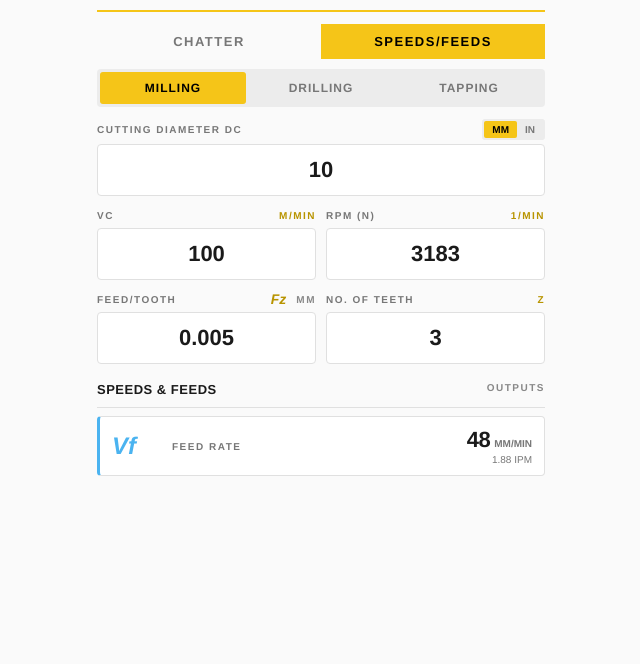
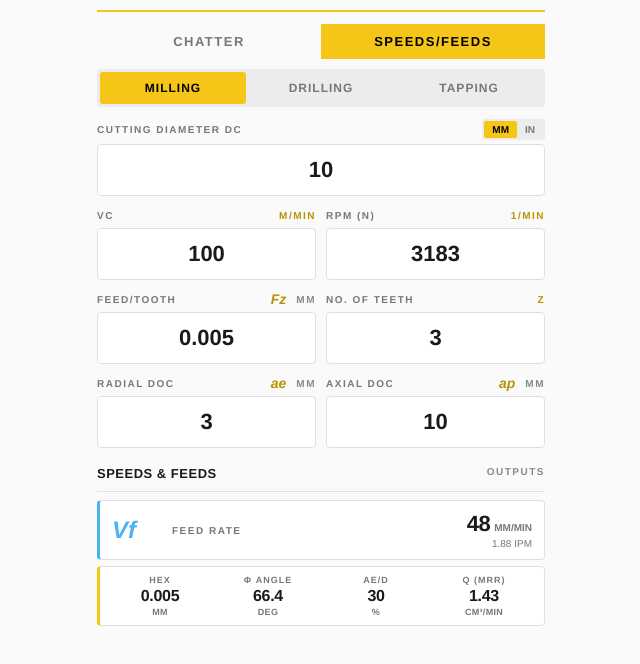
Before and after one commit to adrianrotari/Chatter-calculator-, a plain HTML site: page index.html in a window 1280 px wide. Shown: the whole page, without its empty margins (319-959 px from the left). Drawn offline with Linux system fonts and the light colour scheme.

Commit message:
Update index.html

```diff
--- a/index.html
+++ b/index.html
@@ -110,6 +110,29 @@
   .badge.n { color: var(--accent); }
   .badge.vf { color: #4ab3f0; }
 
+  .output-row.engage {
+    grid-template-columns: 1fr 1fr 1fr 1fr;
+    border-left-color: var(--accent);
+    padding: 8px 8px; gap: 4px;
+  }
+  .output-row.engage .cell {
+    text-align: center;
+    display: flex; flex-direction: column; gap: 2px;
+    min-width: 0;
+  }
+  .output-row.engage .cell .lbl {
+    font-size: 9px; font-weight: 700; letter-spacing: 1px;
+    color: var(--muted); text-transform: uppercase;
+  }
+  .output-row.engage .cell .val {
+    font-size: 16px; font-weight: 900; letter-spacing: -0.3px;
+    line-height: 1.1;
+  }
+  .output-row.engage .cell .u {
+    font-size: 9px; color: var(--muted); font-weight: 700;
+    letter-spacing: 0.3px;
+  }
+
   .output-label {
     font-size: 10px; font-weight: 700; letter-spacing: 1.5px;
     color: var(--muted); text-transform: uppercase;
@@ -187,17 +210,9 @@
 
   <div class="section-label outputs" style="margin-top: 14px;">
     High-Speed Zone
-    <span style="float:right; color:#888; font-weight:700; font-size:10px; letter-spacing:1.5px;">Above Lobe 1</span>
   </div>
   <div class="outputs-divider"></div>
   <div id="chHsResults"></div>
-
-  <div style="margin-top: 14px; text-align:center; font-size:9px; letter-spacing:1px; line-height:1.7; text-transform:uppercase;">
-    <div style="color:#777;"><span style="color:#b89400;">Lobe 1</span> = Highest RPM, Most Aggressive Cut</div>
-    <div style="color:#777;">Higher Lobes = Lower RPM, More Conservative</div>
-    <div style="color:#777;"><span style="color:#2a8fc7;">High-Speed Zone</span> = HSM / Aluminum Territory</div>
-    <div style="color:#777;">For End Milling - Not For Drilling or Reaming</div>
-  </div>
 
 </div>
 
@@ -259,6 +274,29 @@
   </div>
 </div>
 
+<div class="pair" id="engagePair">
+  <div class="field-group">
+    <div class="field-label-row">
+      <span class="field-label">Radial DOC</span>
+      <span style="display:flex; align-items:center; gap:10px;">
+        <span style="font-size:14px; font-style:italic; font-weight:900; color:#b89400; letter-spacing:0;">ae</span>
+        <span id="aeUnit" style="font-size:10px; letter-spacing:1.5px; color:#888; font-weight:700;">MM</span>
+      </span>
+    </div>
+    <input type="number" class="input-box" id="ae" value="3" step="0.1">
+  </div>
+  <div class="field-group">
+    <div class="field-label-row">
+      <span class="field-label">Axial DOC</span>
+      <span style="display:flex; align-items:center; gap:10px;">
+        <span style="font-size:14px; font-style:italic; font-weight:900; color:#b89400; letter-spacing:0;">ap</span>
+        <span id="apUnit" style="font-size:10px; letter-spacing:1.5px; color:#888; font-weight:700;">MM</span>
+      </span>
+    </div>
+    <input type="number" class="input-box" id="ap" value="10" step="0.1">
+  </div>
+</div>
+
 <div class="section-label outputs" style="margin-top: 8px;">
   SPEEDS &amp; FEEDS
   <span style="float:right; color:#888; font-weight:700; font-size:10px; letter-spacing:1.5px;">OUTPUTS</span>
@@ -274,6 +312,29 @@
   </div>
 </div>
 
+<div class="output-row engage" id="engageRow">
+  <div class="cell">
+    <div class="lbl">hex</div>
+    <div><span class="val" id="outHex">-</span></div>
+    <div class="u" id="outHexUnit">MM</div>
+  </div>
+  <div class="cell">
+    <div class="lbl">φ angle</div>
+    <div><span class="val" id="outPhi">-</span></div>
+    <div class="u">DEG</div>
+  </div>
+  <div class="cell">
+    <div class="lbl">ae/D</div>
+    <div><span class="val" id="outAeD">-</span></div>
+    <div class="u">%</div>
+  </div>
+  <div class="cell">
+    <div class="lbl">Q (MRR)</div>
+    <div><span class="val" id="outQ">-</span></div>
+    <div class="u" id="outQUnit">CM³/MIN</div>
+  </div>
+</div>
+
 </div>
 
 <script>
@@ -281,7 +342,13 @@
   const $ = id => document.getElementById(id);
   const dc = $('dc'), vc = $('vc'), rpm = $('rpm'),
         feed = $('feed'), teeth = $('teeth'),
+        ae = $('ae'), ap = $('ap'),
         outVf = $('outVf'), outVfSub = $('outVfSub'), outVfUnit = $('outVfUnit'),
+        outHex = $('outHex'), outHexUnit = $('outHexUnit'),
+        outPhi = $('outPhi'), outAeD = $('outAeD'),
+        outQ = $('outQ'), outQUnit = $('outQUnit'),
+        engagePair = $('engagePair'), engageRow = $('engageRow'),
+        aeUnit = $('aeUnit'), apUnit = $('apUnit'),
         feedLabel = $('feedLabel'),
         vcUnit = $('vcUnit'), feedUnit = $('feedUnit'),
         feedGroup = $('feedGroup'), teethGroup = $('teethGroup'),
@@ -302,6 +369,8 @@
   function dcMM()   { return units === 'in' ? num(dc) * 25.4 : num(dc); }
   function vcMMin() { return units === 'in' ? num(vc) / 3.281 : num(vc); }
   function feedMM() { return units === 'in' ? num(feed) * 25.4 : num(feed); }
+  function aeMM()   { return units === 'in' ? num(ae) * 25.4 : num(ae); }
+  function apMM()   { return units === 'in' ? num(ap) * 25.4 : num(ap); }
 
   function recalcRPM() {
     const d = dcMM(), v = vcMMin();
@@ -325,6 +394,27 @@
       outVfUnit.textContent = 'IPM';
       outVfSub.textContent  = fmt(vfMet) + ' MM/MIN';
     }
+
+    if (op === 'milling') {
+      const dMet = dcMM(), aeMet = aeMM(), apMet = apMM();
+      const r = dMet > 0 ? Math.min(Math.max(aeMet / dMet, 0), 1) : 0;
+      const phiDeg = Math.acos(1 - 2*r) * 180 / Math.PI;
+      const hexMet = r <= 0.5 ? 2 * fMet * Math.sqrt(r * (1-r)) : fMet;
+      const qMMmin = aeMet * apMet * vfMet;
+      if (units === 'mm') {
+        outHex.textContent  = fmt(hexMet, 3);
+        outHexUnit.textContent = 'MM';
+        outQ.textContent    = fmt(qMMmin/1000, 2);
+        outQUnit.textContent = 'CM³/MIN';
+      } else {
+        outHex.textContent  = fmt(hexMet/25.4, 4);
+        outHexUnit.textContent = 'IN';
+        outQ.textContent    = fmt(qMMmin/16387.064, 3);
+        outQUnit.textContent = 'IN³/MIN';
+      }
+      outPhi.textContent = fmt(phiDeg, 1);
+      outAeD.textContent = fmt(r*100, 0);
+    }
   }
 
   function syncUnitToggles() {
@@ -333,6 +423,8 @@
     });
     vcUnit.textContent   = units === 'in' ? 'SFM' : 'M/MIN';
     feedUnit.textContent = units === 'in' ? 'IN'  : 'MM';
+    aeUnit.textContent   = units === 'in' ? 'IN'  : 'MM';
+    apUnit.textContent   = units === 'in' ? 'IN'  : 'MM';
   }
 
   function applyOpVisuals() {
@@ -343,14 +435,20 @@
     if (op === 'milling') {
       feedLabel.textContent = 'Feed/Tooth';
       feedBadge.textContent = 'Fz';
+      engagePair.style.display = '';
+      engageRow.style.display = '';
     } else if (op === 'drilling') {
       feedLabel.textContent = 'Feed/Rev';
       feedBadge.textContent = 'Fn';
       teethGroup.classList.add('ghost');
+      engagePair.style.display = 'none';
+      engageRow.style.display = 'none';
     } else if (op === 'tapping') {
       feedLabel.textContent = 'Pitch';
       feedBadge.textContent = 'P';
       teethGroup.classList.add('ghost');
+      engagePair.style.display = 'none';
+      engageRow.style.display = 'none';
     }
   }
 
@@ -368,17 +466,22 @@
   function setUnits(newUnits) {
     if (newUnits === units) return;
     const dcMet = dcMM(), vcMet = vcMMin(), fMet = feedMM();
+    const aeMet = aeMM(), apMet = apMM();
     const chDcMet = chDcMM();
     units = newUnits;
     if (units === 'in') {
       dc.value   = +(dcMet/25.4).toFixed(4);
       vc.value   = +(vcMet*3.281).toFixed(1);
       feed.value = +(fMet/25.4).toFixed(4);
+      ae.value   = +(aeMet/25.4).toFixed(3);
+      ap.value   = +(apMet/25.4).toFixed(3);
       chDc.value = +(chDcMet/25.4).toFixed(4);
     } else {
       dc.value   = +dcMet.toFixed(2);
       vc.value   = +vcMet.toFixed(2);
       feed.value = +fMet.toFixed(3);
+      ae.value   = +aeMet.toFixed(2);
+      ap.value   = +apMet.toFixed(2);
       chDc.value = +chDcMet.toFixed(2);
     }
     syncUnitToggles();
@@ -463,6 +566,8 @@
   dc.addEventListener('input',  () => { recalcRPM(); recalcOutputs(); });
   feed.addEventListener('input', recalcOutputs);
   teeth.addEventListener('input', recalcOutputs);
+  ae.addEventListener('input', recalcOutputs);
+  ap.addEventListener('input', recalcOutputs);
 
   syncUnitToggles();
   setOp('milling');
```
